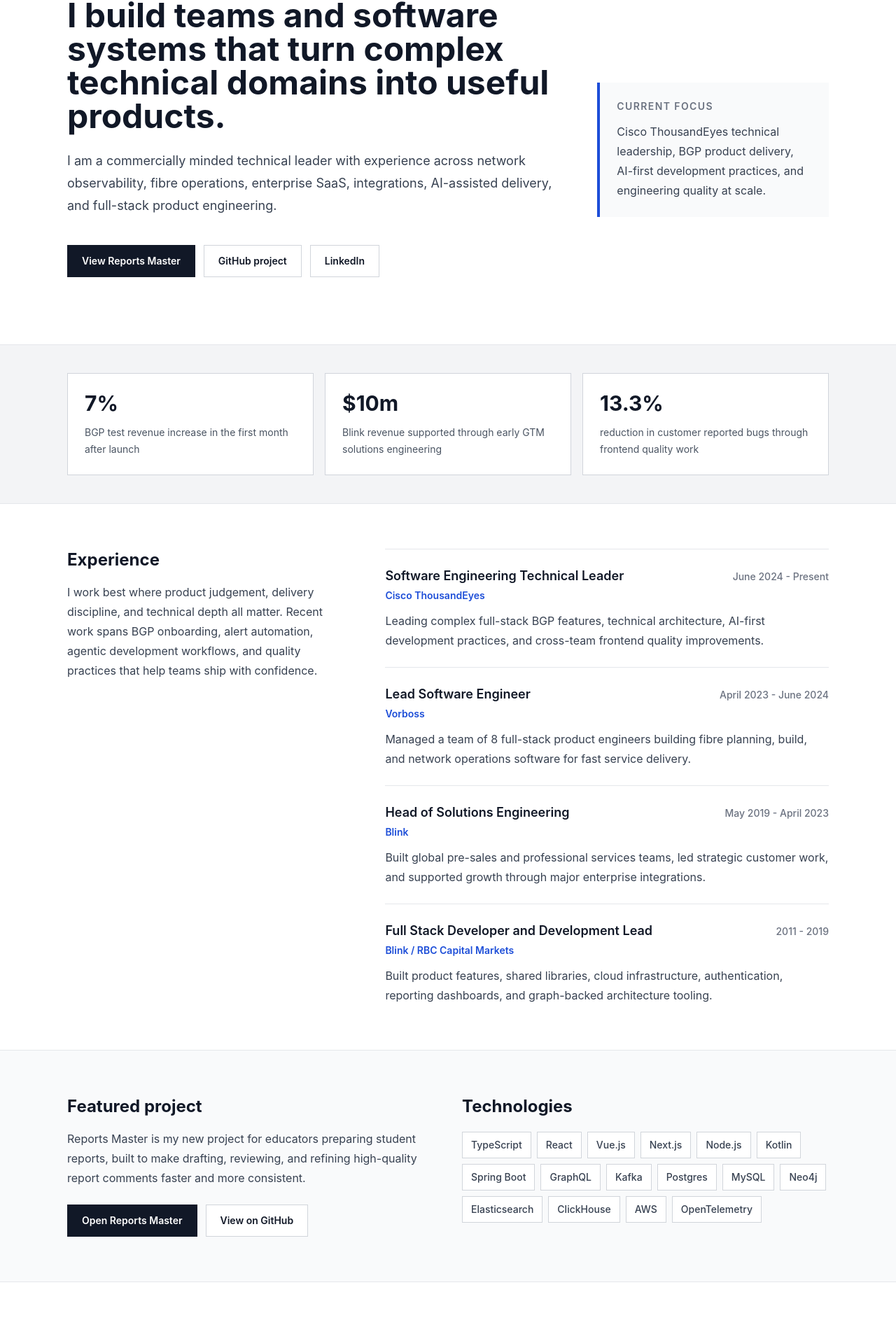
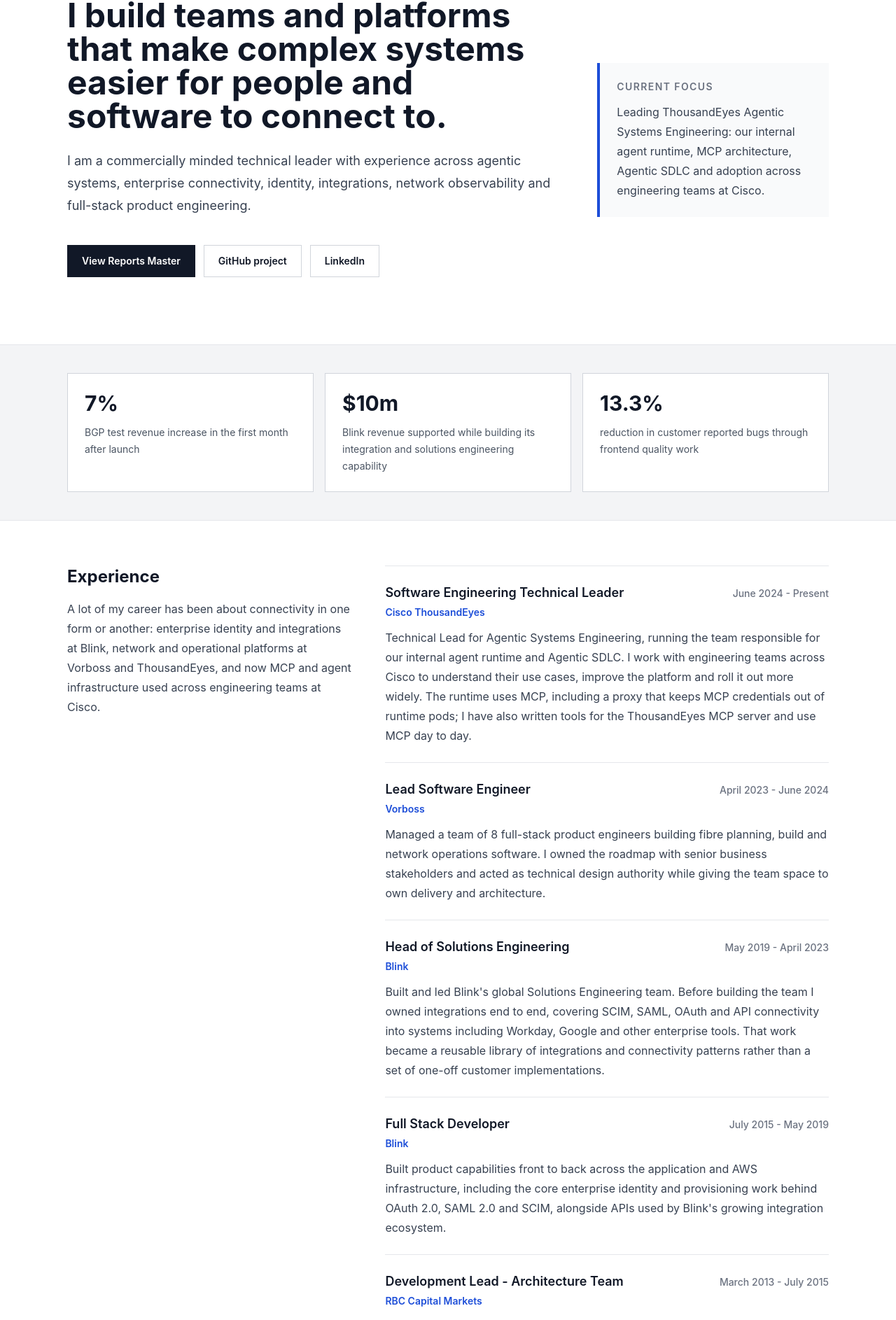
Before and after one commit to mattridley/website, a Next.js app: page / in a window 1280 px wide. Shown: the part 203-2089 px from the top of the page at 70% size. Built offline with nearby package versions, Linux system fonts and the light colour scheme.

Commit message:
Update profile with agentic systems and connectivity experience

```diff
--- a/src/pages/index.tsx
+++ b/src/pages/index.tsx
@@ -8,7 +8,7 @@ const impactHighlights = [
   },
   {
     value: "$10m",
-    label: "Blink revenue supported through early GTM solutions engineering",
+    label: "Blink revenue supported while building its integration and solutions engineering capability",
   },
   {
     value: "13.3%",
@@ -22,32 +22,43 @@ const roles = [
     company: "Cisco ThousandEyes",
     dates: "June 2024 - Present",
     summary:
-      "Leading complex full-stack BGP features, technical architecture, AI-first development practices, and cross-team frontend quality improvements.",
+      "Technical Lead for Agentic Systems Engineering, running the team responsible for our internal agent runtime and Agentic SDLC. I work with engineering teams across Cisco to understand their use cases, improve the platform and roll it out more widely. The runtime uses MCP, including a proxy that keeps MCP credentials out of runtime pods; I have also written tools for the ThousandEyes MCP server and use MCP day to day.",
   },
   {
     title: "Lead Software Engineer",
     company: "Vorboss",
     dates: "April 2023 - June 2024",
     summary:
-      "Managed a team of 8 full-stack product engineers building fibre planning, build, and network operations software for fast service delivery.",
+      "Managed a team of 8 full-stack product engineers building fibre planning, build and network operations software. I owned the roadmap with senior business stakeholders and acted as technical design authority while giving the team space to own delivery and architecture.",
   },
   {
     title: "Head of Solutions Engineering",
     company: "Blink",
     dates: "May 2019 - April 2023",
     summary:
-      "Built global pre-sales and professional services teams, led strategic customer work, and supported growth through major enterprise integrations.",
+      "Built and led Blink's global Solutions Engineering team. Before building the team I owned integrations end to end, covering SCIM, SAML, OAuth and API connectivity into systems including Workday, Google and other enterprise tools. That work became a reusable library of integrations and connectivity patterns rather than a set of one-off customer implementations.",
   },
   {
-    title: "Full Stack Developer and Development Lead",
-    company: "Blink / RBC Capital Markets",
-    dates: "2011 - 2019",
+    title: "Full Stack Developer",
+    company: "Blink",
+    dates: "July 2015 - May 2019",
     summary:
-      "Built product features, shared libraries, cloud infrastructure, authentication, reporting dashboards, and graph-backed architecture tooling.",
+      "Built product capabilities front to back across the application and AWS infrastructure, including the core enterprise identity and provisioning work behind OAuth 2.0, SAML 2.0 and SCIM, alongside APIs used by Blink's growing integration ecosystem.",
+  },
+  {
+    title: "Development Lead - Architecture Team",
+    company: "RBC Capital Markets",
+    dates: "March 2013 - July 2015",
+    summary:
+      "Led development of an architecture platform tracking real-time data flows across the bank through APIs and event-driven integration, backed by a Neo4j graph model and operational reporting for end users.",
   },
 ];
 
 const technologies = [
+  "MCP",
+  "OAuth 2.0",
+  "SAML 2.0",
+  "SCIM",
   "TypeScript",
   "React",
   "Vue.js",
@@ -73,7 +84,7 @@ export default function Index() {
         <title>Matt Ridley | Engineering Leader</title>
         <meta
           name="description"
-          content="Matt Ridley is a product-focused engineering leader building high-quality software teams, network observability products, and AI-assisted engineering workflows."
+          content="Matt Ridley is an engineering leader working across agentic systems, MCP, enterprise connectivity, identity, integrations and product engineering."
         />
       </Head>
       <div className="min-h-screen bg-gray-50 text-gray-900">
@@ -87,14 +98,14 @@ export default function Index() {
               <div className="grid gap-12 lg:grid-cols-3 lg:items-end">
                 <div className="lg:col-span-2">
                   <h1 className="max-w-4xl text-4xl font-bold leading-tight text-gray-900 sm:text-5xl">
-                    I build teams and software systems that turn complex
-                    technical domains into useful products.
+                    I build teams and platforms that make complex systems easier
+                    for people and software to connect to.
                   </h1>
                   <p className="mt-6 max-w-3xl text-lg leading-8 text-gray-700">
                     I am a commercially minded technical leader with experience
-                    across network observability, fibre operations, enterprise
-                    SaaS, integrations, AI-assisted delivery, and full-stack
-                    product engineering.
+                    across agentic systems, enterprise connectivity, identity,
+                    integrations, network observability and full-stack product
+                    engineering.
                   </p>
                 </div>
                 <div className="border-l-4 border-blue-700 bg-gray-50 p-6">
@@ -102,9 +113,9 @@ export default function Index() {
                     Current focus
                   </p>
                   <p className="mt-3 text-base leading-7 text-gray-700">
-                    Cisco ThousandEyes technical leadership, BGP product
-                    delivery, AI-first development practices, and engineering
-                    quality at scale.
+                    Leading ThousandEyes Agentic Systems Engineering: our
+                    internal agent runtime, MCP architecture, Agentic SDLC and
+                    adoption across engineering teams at Cisco.
                   </p>
                 </div>
               </div>
@@ -162,10 +173,11 @@ export default function Index() {
                   Experience
                 </h2>
                 <p className="mt-4 text-base leading-7 text-gray-700">
-                  I work best where product judgement, delivery discipline, and
-                  technical depth all matter. Recent work spans BGP onboarding,
-                  alert automation, agentic development workflows, and quality
-                  practices that help teams ship with confidence.
+                  A lot of my career has been about connectivity in one form or
+                  another: enterprise identity and integrations at Blink,
+                  network and operational platforms at Vorboss and ThousandEyes,
+                  and now MCP and agent infrastructure used across engineering
+                  teams at Cisco.
                 </p>
               </div>
               <div className="space-y-6 lg:col-span-3">
```
